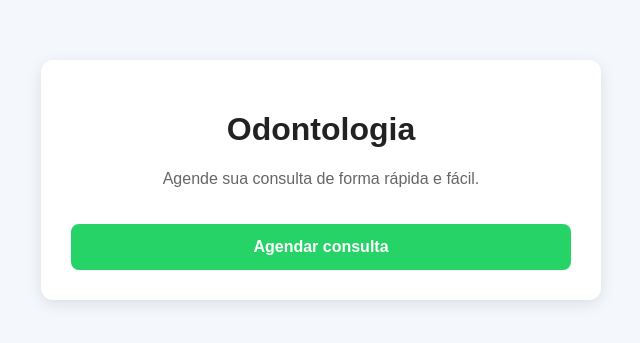
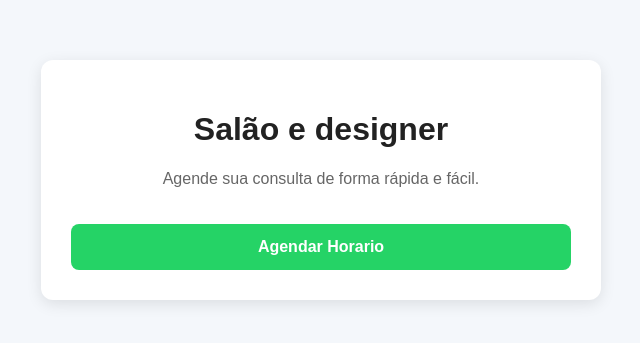
Before and after one commit to gabriel-brinoti/agendamento-salao-thayna, a Flask app: page / in a window 1280 px wide. Shown: the top 343 px of the page, without its empty margins (319-959 px from the left). Run offline with Flask 3, Linux system fonts and the light colour scheme.

Commit message:
descreva o que você mudou

```diff
--- a/templates/index.html
+++ b/templates/index.html
@@ -3,14 +3,14 @@
 <head>
     <meta charset="UTF-8">
     <meta name="viewport" content="width=device-width, initial-scale=1.0">
-    <title>Odontologia</title>
+    <title>Salao Mulheres do Bem</title>
     <link rel="stylesheet" href="{{ url_for('static', filename='style.css') }}">
 </head>
 <body>
     <div class="container">
-        <h1>Odontologia</h1>
+        <h1>Salão e designer</h1>
         <p>Agende sua consulta de forma rápida e fácil.</p>
-        <a href="/agendamento" class="botao">Agendar consulta</a>
+        <a href="/agendamento" class="botao">Agendar Horario</a>
     </div>
 </body>
 </html>
```
Also changed, not shown: templates/agendamento.html (+4 -4 lines), database.db.
